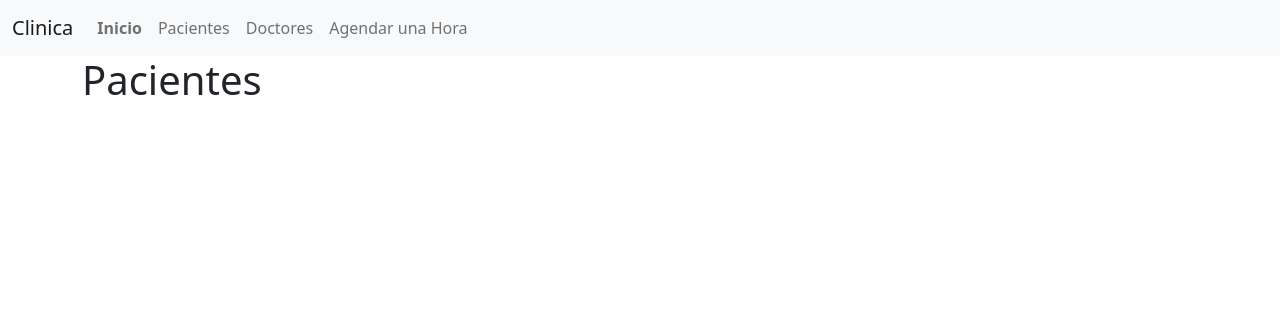
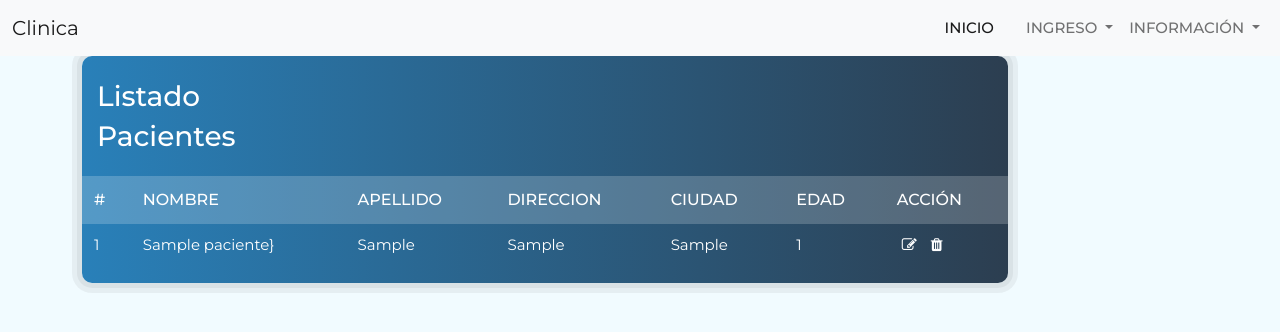
Before and after one commit to FelipeQDev/api_clinica, a Django app: page /pacientes/ in a window 1280 px wide. Shown: the top 332 px of the page. Run offline with Django 4.2, Linux system fonts and the light colour scheme; tables that the repository leaves empty hold one stand-in row (values such as "Sample post").

Commit message:
5to commit

```diff
--- a/api_clinica/settings.py
+++ b/api_clinica/settings.py
@@ -123,6 +123,7 @@
 
 STATIC_URL = 'static/'
 
+STATICFILES_DIRS=( os.path.join(BASE_DIR, 'api_clinica/static'), )
 # Default primary key field type
 # https://docs.djangoproject.com/en/4.1/ref/settings/#default-auto-field
 
--- /dev/null
+++ b/api_clinica/static/css/style2.css
@@ -0,0 +1,132 @@
+@import url('https://fonts.googleapis.com/css2?family=Montserrat:wght@400;500;700&display=swap');
+* {
+	font-family: 'Montserrat', sans-serif;
+}
+body {
+	background: #f1fbff;
+}
+.section-padding {
+	padding: 100px 0;
+}
+.carousel-item {
+	height: 100vh;
+	min-height: 300px;
+}
+.carousel-caption {
+	bottom: 220px;
+	z-index: 2;
+}
+.carousel-caption h5 {
+	font-size: 42px;
+	text-transform: uppercase;
+	letter-spacing: 2px;
+	margin-top: 25px;
+}
+.carousel-caption p {
+	width: 60%;
+	margin: auto;
+	font-size: 18px;
+	line-height: 1.9;
+}
+.carousel-inner:before {
+	content: '';
+	position: absolute;
+	width: 100%;
+	height: 100%;
+	top: 0;
+	left: 0;
+	background: rgba(0, 0, 0, 0.7);
+	z-index: 1;
+}
+.navbar .getstarted {
+	background: #106eea;
+	margin-left: 30px;
+	border-radius: 4px;
+	font-weight: 400;
+	color: #fff;
+	text-decoration: none;
+	padding: .5rem 1rem;
+	line-height: 2.3;
+}
+.navbar-nav a {
+	font-size: 15px;
+	text-transform: uppercase;
+	font-weight: 500;
+}
+.navbar-light .navbar-brand {
+	color: #000;
+	font-size: 25px;
+	text-transform: uppercase;
+	font-weight: bold;
+	letter-spacing: 2px;
+}
+.navbar-light .navbar-brand:focus, .navbar-light .navbar-brand:hover {
+	color: #000;
+}
+.navbar-light .navbar-nav .nav-link {
+	color: #000;
+}
+.navbar-light .navbar-nav .nav-link:focus, .navbar-light .navbar-nav .nav-link:hover {
+	color: #000;
+}
+.w-100 {
+	height: 100vh;
+}
+.navbar-toggler {
+	padding: 1px 5px;
+	font-size: 18px;
+	line-height: 0.3;
+	background: #fff;
+}
+.portfolio .card {
+	box-shadow: 15px 15px 40px rgba(0, 0, 0, 0.15);
+}
+.team .card {
+	box-shadow: 15px 15px 40px rgba(0, 0, 0, 0.15);
+}
+.services .card-body i {
+	font-size: 50px;
+}
+.team .card-body i {
+	font-size: 20px;
+}
+@media only screen and (min-width: 768px) and (max-width: 991px) {
+	.carousel-caption {
+		bottom: 370px;
+	}
+	.carousel-caption p {
+		width: 100%;
+	}
+	.card {
+		margin-bottom: 30px;
+	}
+	.img-area img {
+		width: 100%;
+	}
+}
+@media only screen and (max-width: 767px) {
+	.navbar-nav {
+		text-align: center;
+	}
+	.carousel-caption {
+		bottom: 125px;
+	}
+	.carousel-caption h5 {
+		font-size: 17px;
+	}
+	.carousel-caption a {
+		padding: 10px 15px;
+		font-size: 15px;
+	}
+	.carousel-caption p {
+		width: 100%;
+		line-height: 1.6;
+		font-size: 12px;
+	}
+	.about-text {
+		padding-top: 50px;
+	}
+	.card {
+		margin-bottom: 30px;
+	}
+}
--- /dev/null
+++ b/api_clinica/static/css/style3.css
@@ -0,0 +1,165 @@
+.demo{ font-family: 'Noto Sans', sans-serif; }
+.panel{
+    background: linear-gradient(to right, #2980b9, #2c3e50);
+    padding: 0;
+    border-radius: 10px;
+    border: none;
+    box-shadow: 0 0 0 5px rgba(0,0,0,0.05),0 0 0 10px rgba(0,0,0,0.05);
+}
+.panel .panel-heading{
+    padding: 20px 15px;
+    border-radius: 10px 10px 0 0;
+    margin: 0;
+}
+.panel .panel-heading .title{
+    color: #fff;
+    font-size: 28px;
+    font-weight: 500;
+    text-transform: capitalize;
+    line-height: 40px;
+    margin: 0;
+}
+.panel .panel-heading .btn{
+    color: rgba(255,255,255,0.5);
+    background: transparent;
+    font-size: 16px;
+    text-transform: capitalize;
+    border: 2px solid #fff;
+    border-radius: 50px;
+    transition: all 0.3s ease 0s;
+}
+.panel .panel-heading .btn:hover{
+    color: #fff;
+    text-shadow: 3px 3px rgba(255,255,255,0.2);
+}
+.panel .panel-heading .form-control{
+    color: #fff;
+    background-color: transparent;
+    width: 35%;
+    height: 40px;
+    border: 2px solid #fff;
+    border-radius: 20px;
+    display: inline-block;
+    transition: all 0.3s ease 0s;
+}
+.panel .panel-heading .form-control:focus{
+    background-color: rgba(255,255,255,0.2);
+    box-shadow: none;
+    outline: none;
+}
+.panel .panel-heading .form-control::placeholder{
+    color: rgba(255,255,255,0.5);
+    font-size: 15px;
+    font-weight: 500;
+}
+.panel .panel-body{ padding: 0; }
+.panel .panel-body .table thead tr th{
+    color: #fff;
+    background-color: rgba(255, 255, 255, 0.2);
+    font-size: 16px;
+    font-weight: 500;
+    text-transform: uppercase;
+    padding: 12px;
+    border: none;
+}
+.panel .panel-body .table tbody tr td{
+    color: #fff;
+    font-size: 15px;
+    padding: 10px 12px;
+    vertical-align: middle;
+    border: none;
+}
+.panel .panel-body .table tbody tr:nth-child(even){ background-color: rgba(255,255,255,0.05); }
+.panel .panel-body .table tbody .action-list{
+    padding: 0;
+    margin: 0;
+    list-style: none;
+}
+.panel .panel-body .table tbody .action-list li{
+    display: inline-block;
+    margin: 0 5px;
+}
+.panel .panel-body .table tbody .action-list li a{
+    color: #fff;
+    font-size: 15px;
+    position: relative;
+    z-index: 1;
+    transition: all 0.3s ease 0s;
+}
+.panel .panel-body .table tbody .action-list li a:hover{ text-shadow: 3px 3px 0 rgba(255,255,255,0.3); }
+.panel .panel-body .table tbody .action-list li a:before,
+.panel .panel-body .table tbody .action-list li a:after{
+    content: attr(data-tip);
+    color: #fff;
+    background-color: #111;
+    font-size: 12px;
+    padding: 5px 7px;
+    border-radius: 4px;
+    text-transform: capitalize;
+    display: none;
+    transform: translateX(-50%);
+    position: absolute;
+    left: 50%;
+    top: -32px;
+    transition: all 0.3s ease 0s;
+}
+.panel .panel-body .table tbody .action-list li a:after{
+    content: '';
+    height: 15px;
+    width: 15px;
+    padding: 0;
+    border-radius: 0;
+    transform: translateX(-50%) rotate(45deg);
+    top: -18px;
+    z-index: -1;
+}
+.panel .panel-body .table tbody .action-list li a:hover:before,
+.panel .panel-body .table tbody .action-list li a:hover:after{
+    display: block;
+}
+.panel .panel-footer{
+    color: #fff;
+    background-color: transparent;
+    padding: 15px;
+    border: none;
+}
+.panel .panel-footer .col{ line-height: 35px; }
+.pagination{ margin: 0; }
+.pagination li a{
+    color: #fff;
+    background-color: transparent;
+    border: 2px solid transparent;
+    font-size: 18px;
+    font-weight: 500;
+    text-align: center;
+    line-height: 31px;
+    width: 35px;
+    height: 35px;
+    padding: 0;
+    margin: 0 3px;
+    border-radius: 50px;
+    transition: all 0.3s ease 0s;
+}
+.pagination li a:hover{
+    color: #fff;
+    background-color: transparent;
+    border-color: rgba(255,255,255,0.2);
+}
+.pagination li a:focus,
+.pagination li.active a,
+.pagination li.active a:hover{
+    color: #fff;
+    background-color: transparent;
+    border-color: #fff;
+}
+.pagination li:first-child a,
+.pagination li:last-child a{
+    border-radius: 50%;
+}
+@media only screen and (max-width:767px){
+    .panel .panel-heading .title{
+        text-align: center;
+        margin: 0 0 10px;
+    }
+    .panel .panel-heading .btn_group{ text-align: center; }
+}
--- a/api_clinica/urls.py
+++ b/api_clinica/urls.py
@@ -6,16 +6,20 @@
 urlpatterns = [
     path('admin/', admin.site.urls),
     path('',v.index, name="index"),
+
+    #tablas
     path("pacientes/", v.pacientes, name="pacientes"),
     path("doctores/", v.doctores, name="doctores"),
     path("horas/", v.horas, name="horas"),
 
 
-
+    #mixins
     path("api/paciente/", apiViews.PacientesVista.as_view(), name="pacienteMixins"),
     path("api/paciente/<int:pk>", apiViews.PacienteDetalle.as_view(), name="pacientePKmixins"),
+
     path("api/doctor/", apiViews.DoctoresVista.as_view(), name="doctorMixins"),
     path("api/doctor/<int:pk>", apiViews.DoctoresDetalle.as_view(), name="doctorPKmixins"),
+
     path("api/hora/", apiViews.Ficha_atencionVista.as_view(), name="horaMixins"),
     path("api/hora/<int:pk>", apiViews.Ficha_Detalle.as_view(), name="horaPKMixins"),
 ]
--- a/templates/horas.html
+++ b/templates/horas.html
@@ -1,3 +1,4 @@
+{% load static %}
 <!DOCTYPE html>
 <html lang="en">
 <head>
@@ -5,6 +6,7 @@
     <meta http-equiv="X-UA-Compatible" content="IE=edge">
     <meta name="viewport" content="width=device-width, initial-scale=1.0">
     {% include "header.html" %}
+    <link text="text/css" rel="stylesheet" href="{% static 'css/style3.css' %}">
     <title>Horas</title>
 </head>
 <body>
--- a/templates/index.html
+++ b/templates/index.html
@@ -1,3 +1,4 @@
+{% load static %}
 <!DOCTYPE html>
 <html lang="en">
 
@@ -5,14 +6,15 @@
     <meta charset="UTF-8">
     <meta http-equiv="X-UA-Compatible" content="IE=edge">
     <meta name="viewport" content="width=device-width, initial-scale=1.0">
+    <link text="text/css" rel="stylesheet" href="{% static 'css/style.css' %}">
+    <script typye="text/javascript" src="{%  static 'js/script.js' %}"></script>
     {% include "header.html" %}
-    <title>Pacientes</title>
+    <title>Home</title>
 </head>
 
 <body>
     {% include 'navigation.html' %}
 
-    <h1>Inicio</h1>
 </body>
 
 
--- a/templates/navigation.html
+++ b/templates/navigation.html
@@ -1,25 +1,39 @@
-<nav class="navbar navbar-expand-lg navbar-light bg-light">
+{% load static %}
+<link text="text/css" rel="stylesheet" href="{% static 'css/style2.css' %}" />
+<nav class="navbar navbar-expand-lg bg-light">
   <div class="container-fluid">
-        <a class="navbar-brand" href="#">Clinica</a>
-        <button class="navbar-toggler" type="button" data-bs-toggle="collapse" data-bs-target="#navbarSupportedContent"
-            aria-controls="navbarSupportedContent" aria-expanded="false" aria-label="Toggle navigation">
+    <a class="navbar-brand" href="{% url 'index' %}">Clinica</a>
+    <button class="navbar-toggler" type="button" data-bs-toggle="collapse" data-bs-target="#navbarSupportedContent" aria-controls="navbarSupportedContent" aria-expanded="false" aria-label="Toggle navigation">
       <span class="navbar-toggler-icon"></span>
     </button>
-
     <div class="collapse navbar-collapse" id="navbarSupportedContent">
-            <ul class="navbar-nav me-auto mb-2 mb-lg-0">
+      <ul class="navbar-nav ms-auto mb-2 mb-lg-0">
         <li class="nav-item">
-                    <a class="nav-link" href="{% url 'index' %}"> <b> Inicio</b></a>
+          <a class="nav-link active" aria-current="page" href="{% url 'index' %}">Inicio</a>
         </li>
         <li class="nav-item">
-                    <a class="nav-link" href="{% url 'pacienteMixins' %}">Pacientes</a>
+          <a class="nav-link" href="#"></a>
         </li>
-                <li class="nav-item">
-                    <a class="nav-link" href="{% url 'doctorMixins' %}">Doctores</a>
+        <li class="nav-item dropdown">
+          <a class="nav-link dropdown-toggle" href="#" role="button" data-bs-toggle="dropdown" aria-expanded="false">
+            Ingreso
+          </a>
+          <ul class="dropdown-menu">
+            <li><a class="dropdown-item" href="{% url 'pacienteMixins' %}">Paciente</a></li>
+            <li><a class="dropdown-item" href="{% url 'doctorMixins' %}">Doctor</a></li>
+            <li><hr class="dropdown-divider"></li>
+            <li><a class="dropdown-item" href="horaMixins">Hora</a></li>
+          </ul>
         </li>
-                <li class="nav-item">
-                    <a class="nav-link" href="{% url 'horaMixins' %}">Agendar una Hora</a>
-                </li>
+        <li class="nav-item dropdown">
+          <a class="nav-link dropdown-toggle" href="#" role="button" data-bs-toggle="dropdown" aria-expanded="false">
+            Información
+          </a>
+          <ul class="dropdown-menu">
+            <li><a class="dropdown-item" href="{% url 'pacientes' %}">Pacientes</a></li>
+            <li><a class="dropdown-item" href="{% url 'doctores' %}">Doctores</a></li>
+            <li><hr class="dropdown-divider"></li>
+            <li><a class="dropdown-item" href="{% url 'horas' %}">Horas</a></li>
           </ul>
         </li>
       </ul>
--- a/templates/pacientes.html
+++ b/templates/pacientes.html
@@ -1,3 +1,4 @@
+{% load static %}
 <!DOCTYPE html>
 <html lang="en">
 
@@ -6,80 +7,60 @@
     <meta http-equiv="X-UA-Compatible" content="IE=edge">
     <meta name="viewport" content="width=device-width, initial-scale=1.0">
     {% include "header.html" %}
+    <link text="text/css" rel="stylesheet" href="{% static 'css/style3.css' %}">
+    <link rel="stylesheet" href="https://stackpath.bootstrapcdn.com/font-awesome/4.7.0/css/font-awesome.min.css" />
     <title>Pacientes</title>
 </head>
 
 <body>
     {% include 'navigation.html' %}
     <div class="container">
-        <h1>Pacientes</h1>
-        <!--Formulario  Ingresar Pacientes-->
-        {% if ingresar %}
-            <div class="row justify-content-center pt-5 mt-5 m-1">
-                <div class="col-md-6 col-lg-4 formulario">
-
-                    <form action="#" method="post">
-
-                        {% csrf_token %}
-                        <div class="form-group mx-sm-4 pb-3">
-                            <h6>Nombre</h6>
-                            <input type="text" class="form-control text-white" placeholder="Nombre Paciente" name"nomPaciente" required=""/>
-                        </div>
-                        <div class="form-group mx-sm-4 pb-3">
-                            <h6>Apellido</h6>
-                            <input type="text" class="form-control text-white" placeholder="Apellido Paciente" name"apePaciente" required=""/>
-                        </div>
-                        <div class="form-group mx-sm-4 pb-3">
-                            <h6>Direccion</h6>
-                            <input type="text" class="form-control text-white" placeholder="Dirección de Paciente" name"dircPaciente" required=""/>
-                        </div>
-
-                        <div class="form-group mx-sm-4 pb-3">
-                            <h6>Ciudad</h6>
-                            <input type="text" class="form-control text-white" placeholder="Ciudad de Paciente" name"ciudPaciente" required=""/>
-                        </div>
-
-                        <div class="form-group mx-sm-4 pb-3">
-                            <h6>Edad</h6>
-                            <input type="text" class="form-control text-white" placeholder="Edad de Paciente" name"edadPaciente" required=""/>
-                        </div>
-
-                        <div class="form-group mx-sm-4 pb-3">
-                            <button type="submit" class="btn btn-success">Guardar</button>
-                        </div>
-
-                    </form>
+        <div class="row">
+            <div class="col-md-offset-1 col-md-10">
+                <div class="panel">
+                    <div class="panel-heading">
+                        <div class="row">
+                            <div class="col col-sm-3 col-xs-12">
+                                <h4 class="title">Listado <span>Pacientes</span></h4>
                             </div>
                         </div>
-
-
-
-
-        <!--Tabla Pacientes-->
+                    </div>
+                    <div class="panel-body table-responsive">
                         <table class="table">
-            <thead class="table-dark">
-                <th>Nro</th>
+                            <thead>
+                                <tr>
+                                    <th>#</th>
                                     <th>Nombre</th>
                                     <th>Apellido</th>
                                     <th>Direccion</th>
                                     <th>Ciudad</th>
                                     <th>Edad</th>
+                                    <th>Acción</th>
+                                </tr>
                             </thead>
                             <tbody>
-                {% for p in paciente %}
+                                {% for p in pacientes %}
                                 <tr>
                                     <td>{{p.id}}</td>
-                    <td>{{p.nombre}}</td>
+                                    <td>{{p.nombre}}}</td>
                                     <td>{{p.apellido}}</td>
                                     <td>{{p.direccion}}</td>
                                     <td>{{p.ciudad}}</td>
                                     <td>{{p.edad_paciente}}</td>
+                                    <td>
+                                        <ul class="action-list">
+                                            <li><a href="#" data-tip="edit"><i class="fa fa-edit"></i></a></li>
+                                            <li><a href="#" data-tip="delete"><i class="fa fa-trash"></i></a></li>
+                                        </ul>
+                                    </td>
                                 </tr>
                                 {% endfor %}
                             </tbody>
                         </table>
                     </div>
+                </div>
+            </div>
+        </
 </body>
-{% endif %}
 
 </html>
--- a/web_clinica/views.py
+++ b/web_clinica/views.py
@@ -4,7 +4,7 @@
 
 
 def index(request):
-    return render(request, "index.html")
+    return render(request, "index.html", {"index": index})
 
 
 def pacientes(request):
@@ -12,23 +12,9 @@
     return render(request, "pacientes.html", {"pacientes": paciente})
 
 
-def ingresarPaciente(request):
-    if request.method == 'POST':
-        paciente = Paciente()
-        paciente.nombre = request.POST["nomPaciente"]
-        paciente.apellido = request.POST["apePaciente"]
-        paciente.direccion = request.POST["dircPaciente"]
-        paciente.ciudad = request.POST["ciudPaciente"]
-        paciente.edad_paciente = request.POST["edadPaciente"]
-        paciente.save()
-        return redirect("verPacientes")
-    return render(request, "pacientes.html", {"ingresar": "si"})
-
-
 def doctores(request):
-    doctor = Doctor.objects.all()
-    data = {"doctor": doctor}
-    return render(request, "doctores.html", data)
+    doctores = Doctor.objects.all()
+    return render(request, "doctores.html", {"doctores": doctores})
 
 def horas(request):
     horas = Ficha_Atencion.objects.all()
```
Also changed, not shown: api_clinica/static/css/style.css (added, +141 -0 lines), templates/doctores.html (+40 -23 lines), api_clinica/static/img/images-removebg-preview.png (added), api_clinica/static/img/shutterstock_131191718.width-1920.jpg (added). Lines whose indentation alone changed are shown as unchanged.
